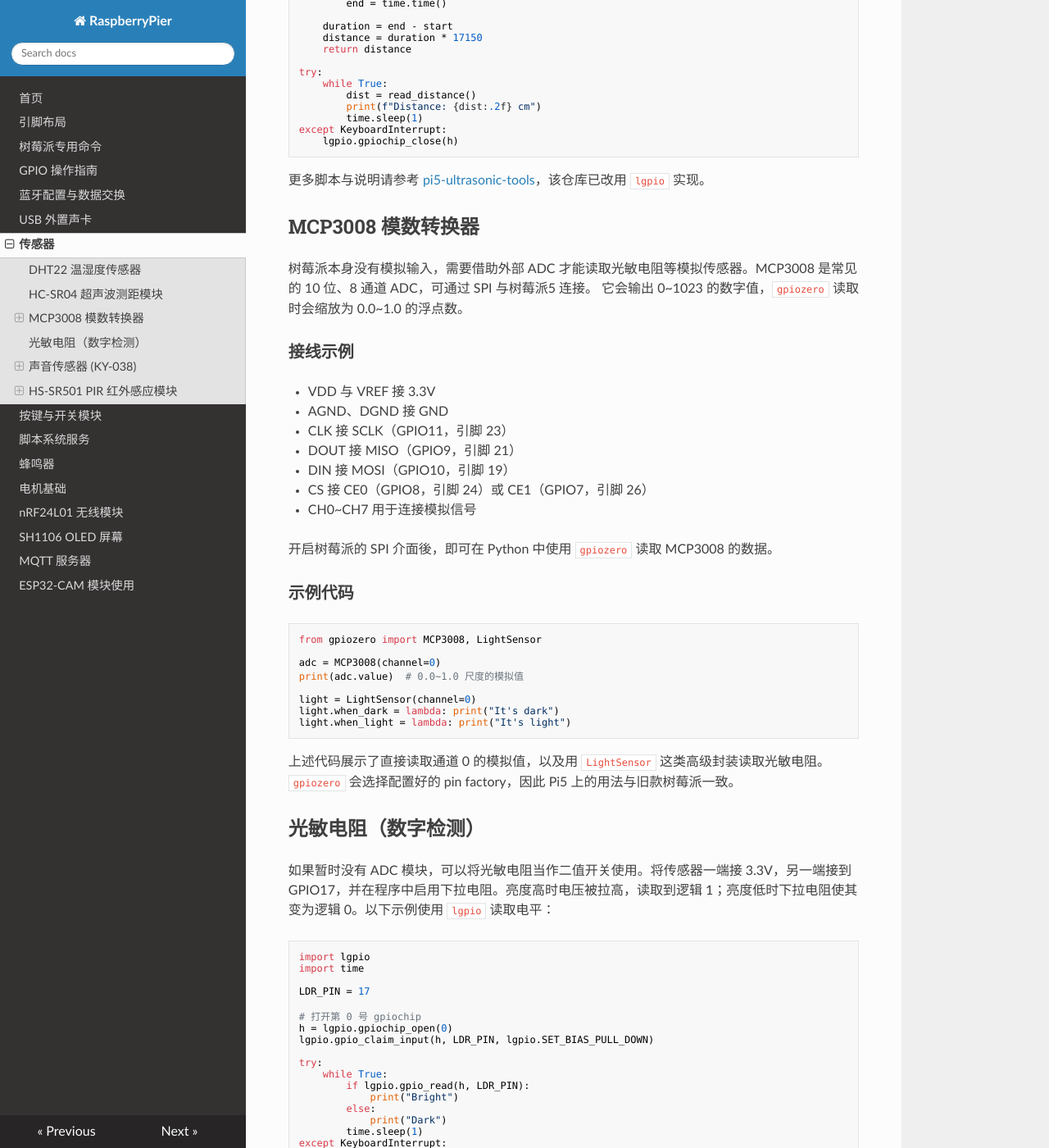
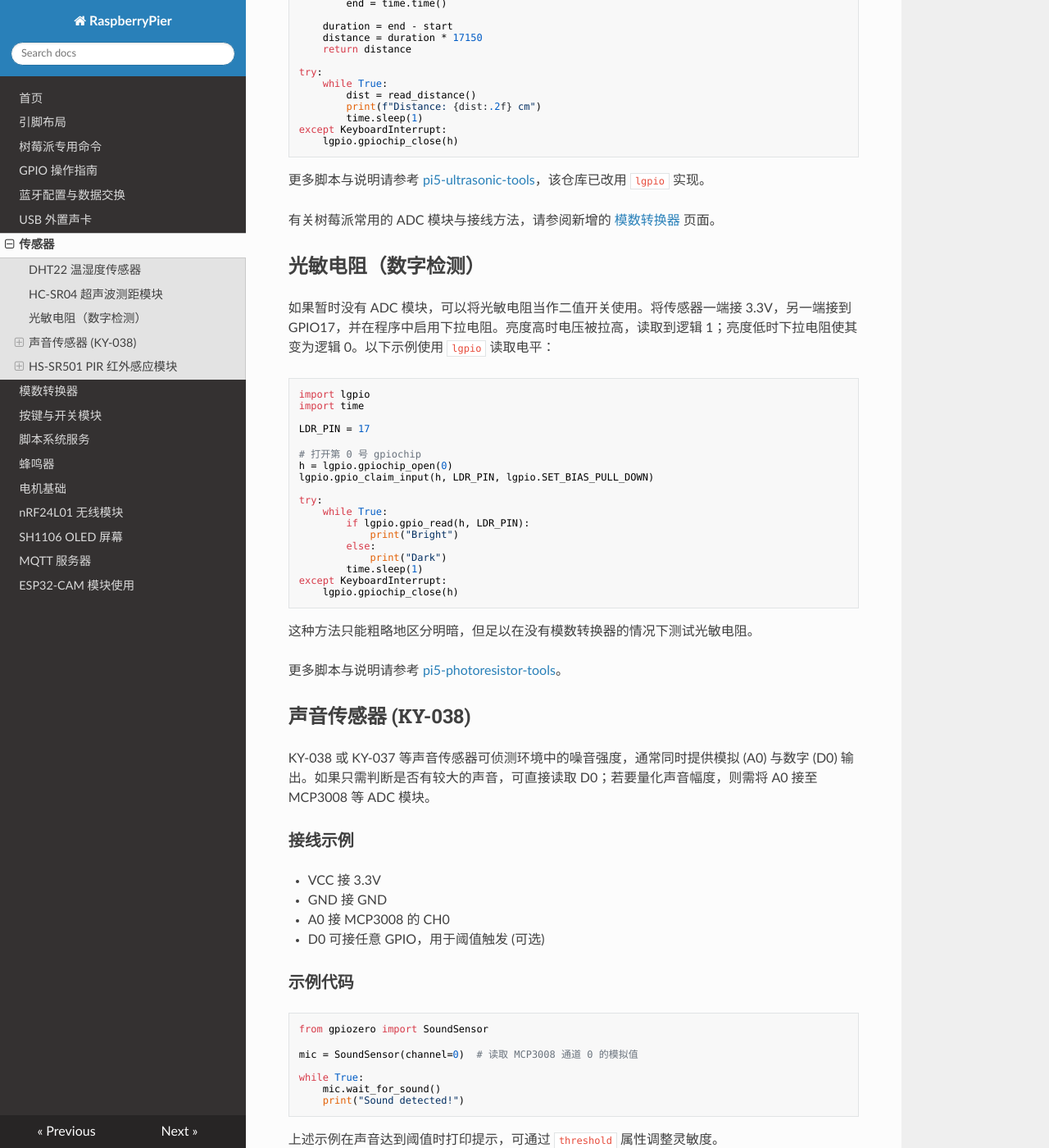
Before and after one commit to SwartzMss/RaspberryPier, an MkDocs documentation site: the page built from docs/sensors.md, in a window 1280 px wide and 1400 px high, scrolled down 1363 px. Shown: the whole window at 82% size. Built offline with MkDocs 1.6.1, drawn with Linux system fonts in a browser that asks for light colours; nearby versions of some CDN libraries.

Commit message:
docs: add ADC page

````diff
--- a/docs/sensors.md
+++ b/docs/sensors.md
@@ -82,38 +82,7 @@
 pi5-ultrasonic-tools)，该仓库已改用 `lgpio` 实现。
 
 
-## MCP3008 模数转换器
-
-树莓派本身没有模拟输入，需要借助外部 ADC 才能读取光敏电阻等模拟传感器。MCP3008 是常见的 10 位、8 通道 ADC，可通过 SPI 与树莓派5 连接。
-它会输出 0~1023 的数字值，`gpiozero` 读取时会缩放为 0.0~1.0 的浮点数。
-
-### 接线示例
-
-- VDD 与 VREF 接 3.3V
-- AGND、DGND 接 GND
-- CLK 接 SCLK（GPIO11，引脚 23）
-- DOUT 接 MISO（GPIO9，引脚 21）
-- DIN 接 MOSI（GPIO10，引脚 19）
-- CS 接 CE0（GPIO8，引脚 24）或 CE1（GPIO7，引脚 26）
-- CH0~CH7 用于连接模拟信号
-
-开启树莓派的 SPI 介面後，即可在 Python 中使用 `gpiozero` 读取 MCP3008 的数据。
-
-### 示例代码
-
-```python
-from gpiozero import MCP3008, LightSensor
-
-adc = MCP3008(channel=0)
-print(adc.value)  # 0.0~1.0 尺度的模拟值
-
-light = LightSensor(channel=0)
-light.when_dark = lambda: print("It's dark")
-light.when_light = lambda: print("It's light")
-```
-
-上述代码展示了直接读取通道 0 的模拟值，以及用 `LightSensor` 这类高级封装读取光敏电阻。`gpiozero` 会选择配置好的 pin factory，因此 Pi5 上的用法与旧款树莓派一致。
-
+有关树莓派常用的 ADC 模块与接线方法，请参阅新增的 [模数转换器](./adc.md) 页面。
 
 ## 光敏电阻（数字检测）
 
--- a/mkdocs.yml
+++ b/mkdocs.yml
@@ -16,6 +16,7 @@
   - 蓝牙配置与数据交换: bluetooth.md
   - USB 外置声卡: usb-soundcard.md
   - 传感器: sensors.md
+  - 模数转换器: adc.md
   - 按键与开关模块: button.md
   - 脚本系统服务: service.md
   - 蜂鸣器: buzzer.md
````
Also changed, not shown: docs/adc.md (added, +60 -0 lines).
